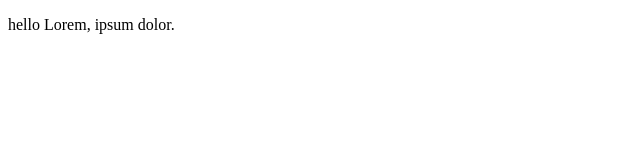
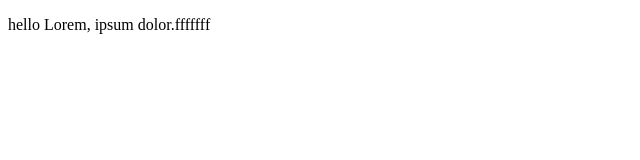
Before and after one commit to kaushiksumit5656/ssdkwok_dd, a plain HTML site: page index.html in a window 1280 px wide. Shown: the full height of the page, 0-640 px from the left. Drawn offline with Linux system fonts and the light colour scheme.

Commit message:
added new features

```diff
--- a/index.html
+++ b/index.html
@@ -6,6 +6,6 @@
     <title>Document</title>
 </head>
 <body>
-    <p> hello Lorem, ipsum dolor.</p>
+    <p> hello Lorem, ipsum dolor.fffffff</p>
 </body>
 </html>
```
